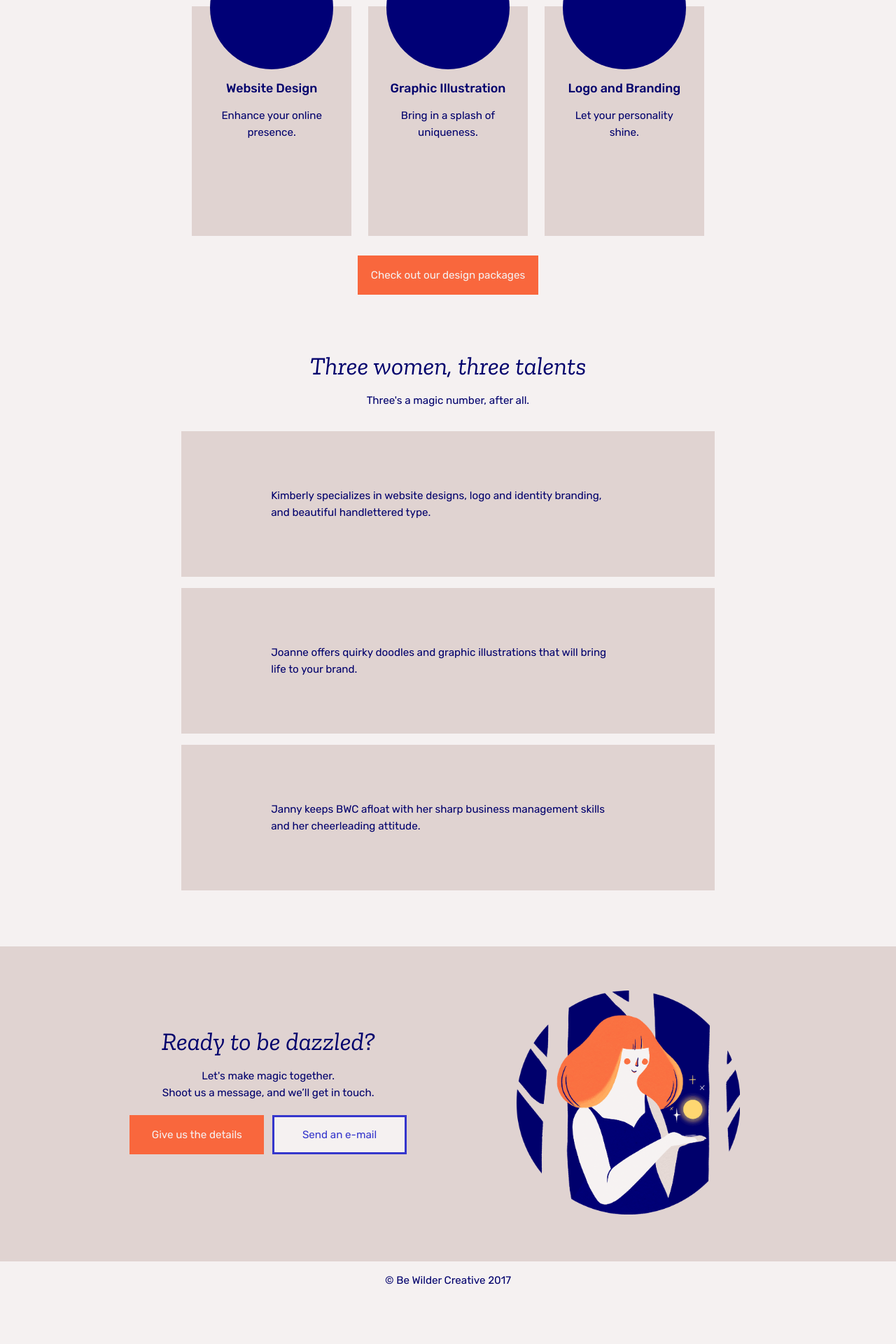
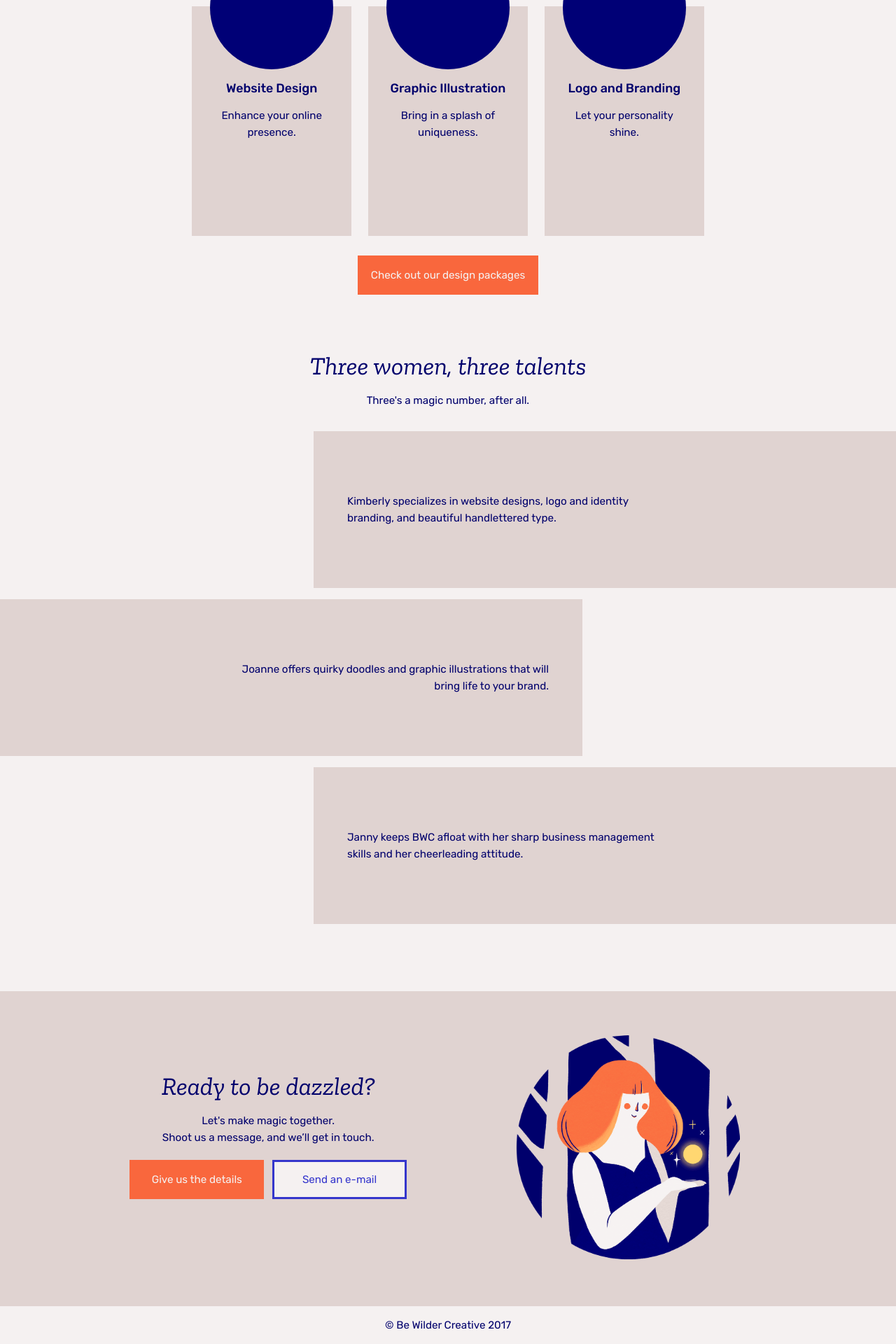
Before and after one commit to bewildercreative/bewildercreative.github.io, a Jekyll site: the page built from index.md, in a window 1280 px wide. Shown: the part 1058-2978 px from the top of the page at 70% size. Built offline with Jekyll 4.4.1, drawn with Linux system fonts in a browser that asks for light colours; before the commit the page ends 2914 px from its top, so only the background shows below that.

Commit message:
staggered team elements

```diff
--- a/_includes/contact.html
+++ b/_includes/contact.html
@@ -7,7 +7,7 @@
       </header>
 
       <div class="contact-buttons">
-        <a href="#" target="_blank"><button class="highlight">Give us the details</button></a>
+        <a href="https://bewildercreative.typeform.com/to/Oja7lk" target="_blank"><button class="highlight">Give us the details</button></a>
         <a href="mailto:hello@bewildercreative.co" target="_blank"><button>Send an e-mail</button></a>
       </div>
     </div>
--- a/_layouts/home.html
+++ b/_layouts/home.html
@@ -39,17 +39,16 @@ layout: default
       <ul class="side-module">
         {% for side-module in site.team %}
           <li>
-            <p>
-              {{ side-module.text | escape }}
-            </p>
+            <div class="icon-container">
+              <div class="icon" style="background-image: url({{ small-module.image }})" />
+            </div>
 
-            <div class="icon" style="background-image: url({{ small-module.image }})" />
-
-            <!--<div class="module-text">
+            <div class="module-text">
               <p>
                 {{ side-module.text | escape }}
               </p>
-            </div>-->
+            </div>
+
           </li>
         {% endfor %}
       </ul>
--- a/_sass/partials/_side-module.scss
+++ b/_sass/partials/_side-module.scss
@@ -11,6 +11,58 @@ $module-padding-top: ($icon-size / 2) - 1;
 $module-text-padding-top: ($icon-size + 1);
 
 #team {
+  .content {
+    width: 100%;
+  }
+
+  ul {
+    list-style-type: none;
+    margin: 0 auto;
+    padding: 0;
+    //background: blue;
+  }
+
+  li {
+    margin: 0 auto;
+    padding: 0;
+    padding-bottom: 1rem;
+    width: 100%;
+    //background: white;
+
+    .icon-container {
+    }
+
+    .module-text {
+      margin-left: auto;
+      display: -webkit-flex;
+      display: flex;
+      align-items: center;
+      width: 65%;
+      height: 14rem;
+      background: $grey;
+      text-align: left;
+    }
+
+    p {
+      width: 55%;
+      padding-left: 3rem;
+    }
+  }
+
+  li:nth-child(even) {
+    .module-text {
+      margin: 0;
+      text-align: right;
+    }
+
+    p {
+      margin-left: auto;
+      padding-right: 3rem;
+    }
+  }
+}
+
+/*#team {
   ul {
     list-style-type: none;
     margin: 0 auto;
@@ -19,33 +71,36 @@ $module-text-padding-top: ($icon-size + 1);
 
   li {
     margin: 0 auto;
+    width: 100%;
+    height: 13rem;
+    margin-bottom: 1rem;
+  }
+
+  .module-text {
+    margin: 0 auto;
     display: flex;
     align-items: center;
     background: $grey;
     width: 70%;
-    height: 13rem;
+    height: 11rem;
     margin-bottom: 1rem;
 
     p {
-      width: 65%;
+      width: 45%;
       min-width: 12rem;
       text-align: left;
-      padding-left: 8rem;
+      padding-left: 20%;
     }
   }
 
-  /*.icon {
-    min-width: $icon-size;
-    min-height: $icon-size;
+  .icon {
+    width: $icon-size;
+    height: $icon-size;
     background: $navy;
     border-radius: 50%;
-    margin-left: -93%;
-  }*/
-
-  /*li:nth-item(even) {
-    align-items: flex-end;
-  }*/
-}
+    margin-left: -75%;
+  }
+}*/
 
 /*#team {
   //background: blue;
```
